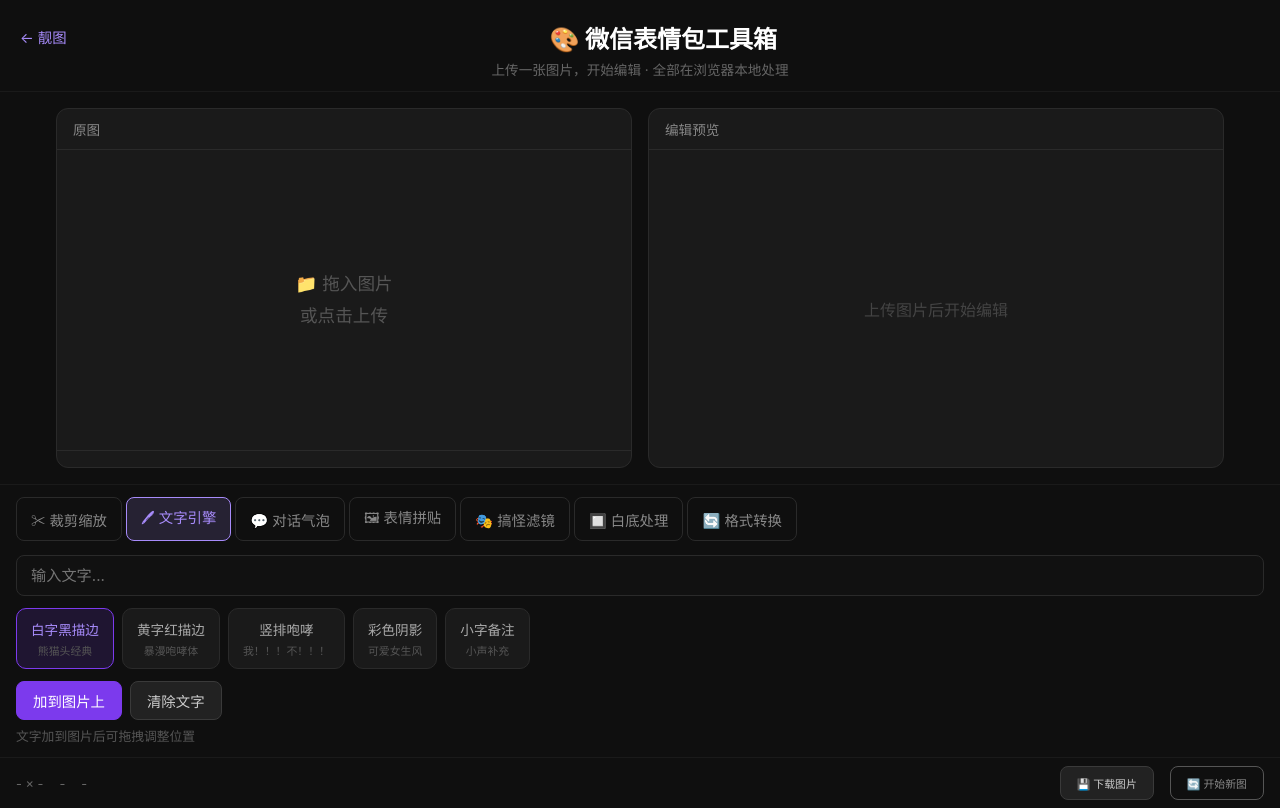
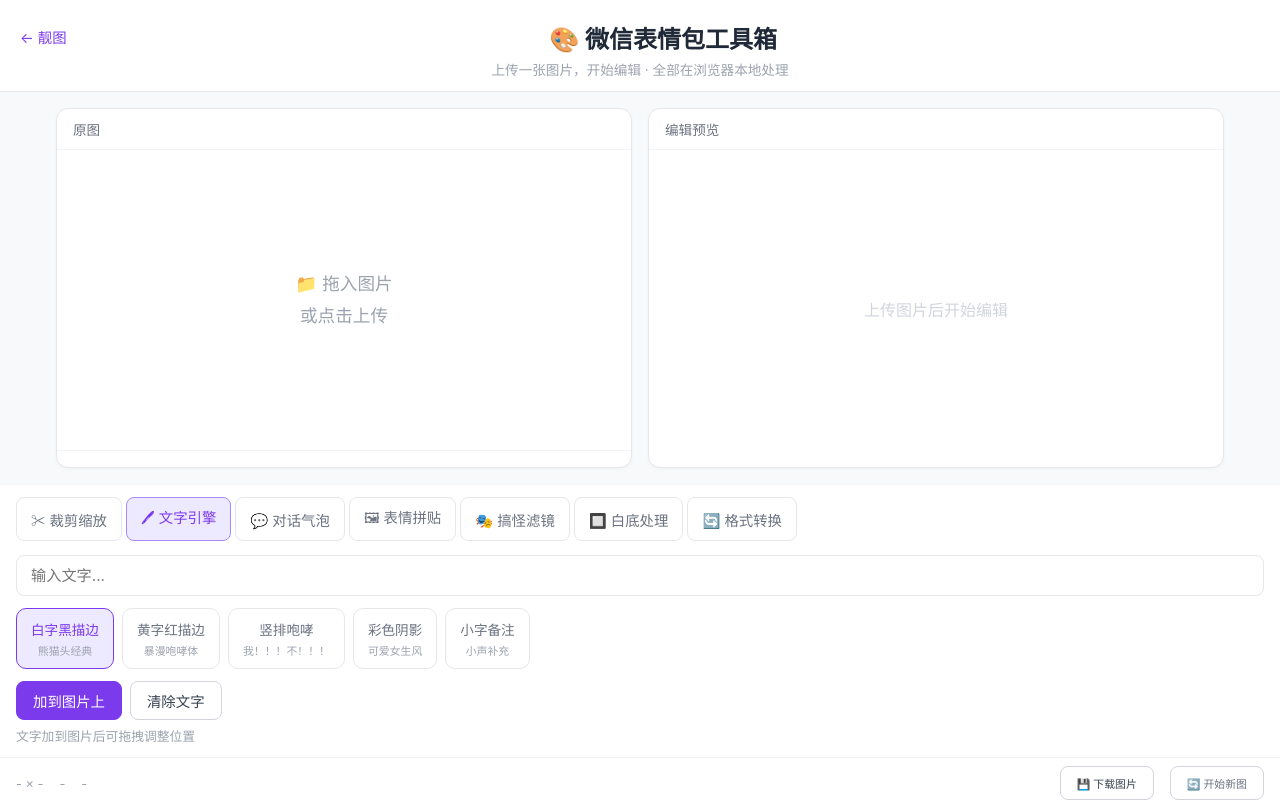
Before and after one commit to fengloulai/liangtu, a plain HTML site: page sticker/index.html in a window 1280 px wide. Both pictures are taken after a click on the button "🖊 文字引擎". Drawn offline with Linux system fonts and the light colour scheme.

Commit message:
设计改进: 暗色→白色主题, 第二步第三步→开发中标签

```diff
--- a/sticker/style.css
+++ b/sticker/style.css
@@ -1,33 +1,33 @@
 * { margin:0; padding:0; box-sizing:border-box; }
-body { font-family:-apple-system,BlinkMacSystemFont,'Segoe UI',sans-serif; background:#0f0f0f; color:#e0e0e0; min-height:100vh; }
+body { font-family:-apple-system,BlinkMacSystemFont,'Segoe UI',sans-serif; background:#f8f9fa; color:#333; min-height:100vh; }
 
 /* Header */
-header { text-align:center; padding:20px 20px 12px; border-bottom:1px solid #1a1a1a; }
-header .logo { color:#a78bfa; text-decoration:none; font-size:0.9em; float:left; margin-top:6px; }
-header h1 { font-size:1.5em; color:#fff; margin-bottom:4px; }
-header p { color:#666; font-size:0.85em; }
+header { text-align:center; padding:20px 20px 12px; border-bottom:1px solid #e5e7eb; background:#fff; }
+header .logo { color:#7c3aed; text-decoration:none; font-size:0.9em; float:left; margin-top:6px; }
+header h1 { font-size:1.5em; color:#1f2937; margin-bottom:4px; }
+header p { color:#9ca3af; font-size:0.85em; }
 
 /* Main layout */
 .main-layout { display:flex; gap:16px; padding:16px; max-width:1200px; margin:0 auto; }
-.panel { flex:1; background:#1a1a1a; border:1px solid #2a2a2a; border-radius:12px; overflow:hidden; display:flex; flex-direction:column; }
-.panel-title { padding:10px 16px; font-size:0.85em; color:#888; border-bottom:1px solid #2a2a2a; }
+.panel { flex:1; background:#fff; border:1px solid #e5e7eb; border-radius:12px; overflow:hidden; display:flex; flex-direction:column; box-shadow:0 1px 3px rgba(0,0,0,0.04); }
+.panel-title { padding:10px 16px; font-size:0.85em; color:#6b7280; border-bottom:1px solid #f3f4f6; }
 
 /* Drop zone */
 .drop-zone { flex:1; min-height:300px; display:flex; align-items:center; justify-content:center; position:relative; }
-.drop-zone.drag-over { background:rgba(167,139,250,0.1); border:2px dashed #a78bfa; }
-.drop-hint { color:#555; font-size:1.1em; text-align:center; line-height:1.8; }
+.drop-zone.drag-over { background:rgba(167,139,250,0.06); border:2px dashed #a78bfa; }
+.drop-hint { color:#9ca3af; font-size:1.1em; text-align:center; line-height:1.8; }
 #canvasOriginal, #canvasPreview { max-width:100%; max-height:100%; object-fit:contain; display:none; }
 .preview-container { flex:1; display:flex; align-items:center; justify-content:center; position:relative; min-height:300px; }
-.preview-placeholder { color:#444; font-size:1em; text-align:center; }
+.preview-placeholder { color:#d1d5db; font-size:1em; text-align:center; }
 
-.image-info { padding:8px 16px; border-top:1px solid #2a2a2a; font-size:0.8em; color:#666; }
+.image-info { padding:8px 16px; border-top:1px solid #f3f4f6; font-size:0.8em; color:#9ca3af; }
 
 /* Toolbar */
-.toolbar { border-top:1px solid #1a1a1a; padding:0 16px; }
+.toolbar { border-top:1px solid #f3f4f6; padding:0 16px; background:#fff; }
 .tool-tabs { display:flex; gap:4px; padding:12px 0 8px; overflow-x:auto; }
-.tab { padding:8px 14px; border:1px solid #2a2a2a; border-radius:8px; background:transparent; color:#888; cursor:pointer; font-size:0.9em; white-space:nowrap; transition:all 0.15s; font-family:inherit; }
-.tab:hover { border-color:#a78bfa; color:#ccc; }
-.tab.active { background:rgba(167,139,250,0.15); border-color:#a78bfa; color:#a78bfa; }
+.tab { padding:8px 14px; border:1px solid #e5e7eb; border-radius:8px; background:#fff; color:#6b7280; cursor:pointer; font-size:0.9em; white-space:nowrap; transition:all 0.15s; font-family:inherit; }
+.tab:hover { border-color:#a78bfa; color:#374151; background:#fafafe; }
+.tab.active { background:#ede9fe; border-color:#a78bfa; color:#7c3aed; }
 
 .tool-panels { padding-bottom:12px; }
 .tool-panel { display:none; }
@@ -35,30 +35,30 @@
 .tool-row { display:flex; gap:8px; align-items:center; padding:6px 0; flex-wrap:wrap; }
 
 /* Buttons */
-.btn { padding:8px 16px; border:1px solid #3a3a3a; border-radius:8px; background:#222; color:#ccc; cursor:pointer; font-size:0.9em; font-family:inherit; transition:all 0.15s; }
-.btn:hover { border-color:#a78bfa; background:#2a2a2a; }
+.btn { padding:8px 16px; border:1px solid #d1d5db; border-radius:8px; background:#fff; color:#374151; cursor:pointer; font-size:0.9em; font-family:inherit; transition:all 0.15s; }
+.btn:hover { border-color:#a78bfa; background:#fafafe; }
 .btn-primary { background:#7c3aed; border-color:#7c3aed; color:#fff; }
 .btn-primary:hover { background:#8b5cf6; }
-.btn-reset { background:transparent; border-color:#555; color:#888; }
+.btn-reset { background:transparent; border-color:#d1d5db; color:#6b7280; }
 .btn-reset:hover { border-color:#ef4444; color:#ef4444; }
 
 /* Style buttons */
 .style-grid { display:flex; gap:8px; flex-wrap:wrap; }
-.style-btn { padding:10px 14px; border:1px solid #2a2a2a; border-radius:10px; background:#1a1a1a; color:#aaa; cursor:pointer; font-size:0.85em; text-align:center; font-family:inherit; transition:all 0.15s; min-width:80px; }
-.style-btn:hover { border-color:#a78bfa; color:#ccc; }
-.style-btn.selected { border-color:#7c3aed; background:rgba(124,58,237,0.15); color:#a78bfa; }
-.style-btn small { display:block; color:#555; font-size:0.8em; margin-top:3px; }
+.style-btn { padding:10px 14px; border:1px solid #e5e7eb; border-radius:10px; background:#fff; color:#6b7280; cursor:pointer; font-size:0.85em; text-align:center; font-family:inherit; transition:all 0.15s; min-width:80px; }
+.style-btn:hover { border-color:#a78bfa; color:#374151; background:#fafafe; }
+.style-btn.selected { border-color:#7c3aed; background:#ede9fe; color:#7c3aed; }
+.style-btn small { display:block; color:#9ca3af; font-size:0.8em; margin-top:3px; }
 
 /* Inputs */
-.input-lg { flex:1; padding:10px 14px; border:1px solid #2a2a2a; border-radius:8px; background:#111; color:#e0e0e0; font-size:0.95em; font-family:inherit; min-width:200px; }
-.input-lg:focus { outline:none; border-color:#a78bfa; }
-.input-sm { width:70px; padding:6px 8px; border:1px solid #2a2a2a; border-radius:6px; background:#111; color:#e0e0e0; font-size:0.9em; text-align:center; font-family:inherit; }
-select { padding:8px 12px; border:1px solid #2a2a2a; border-radius:6px; background:#111; color:#e0e0e0; font-family:inherit; font-size:0.9em; }
+.input-lg { flex:1; padding:10px 14px; border:1px solid #e5e7eb; border-radius:8px; background:#fff; color:#333; font-size:0.95em; font-family:inherit; min-width:200px; }
+.input-lg:focus { outline:none; border-color:#a78bfa; box-shadow:0 0 0 3px rgba(167,139,250,0.1); }
+.input-sm { width:70px; padding:6px 8px; border:1px solid #e5e7eb; border-radius:6px; background:#fff; color:#333; font-size:0.9em; text-align:center; font-family:inherit; }
+select { padding:8px 12px; border:1px solid #e5e7eb; border-radius:6px; background:#fff; color:#333; font-family:inherit; font-size:0.9em; }
 .slider { accent-color:#7c3aed; }
-.hint { color:#555; font-size:0.8em; width:100%; }
+.hint { color:#9ca3af; font-size:0.8em; width:100%; }
 
 /* Status bar */
-.status-bar { display:flex; gap:16px; align-items:center; padding:8px 16px; border-top:1px solid #1a1a1a; font-size:0.8em; color:#666; }
+.status-bar { display:flex; gap:16px; align-items:center; padding:8px 16px; border-top:1px solid #f3f4f6; font-size:0.8em; color:#9ca3af; background:#fff; }
 .status-bar .btn { font-size:0.85em; }
 
 /* Responsive */
```
Also changed, not shown: index.html (+17 -17 lines), 1 other file.
